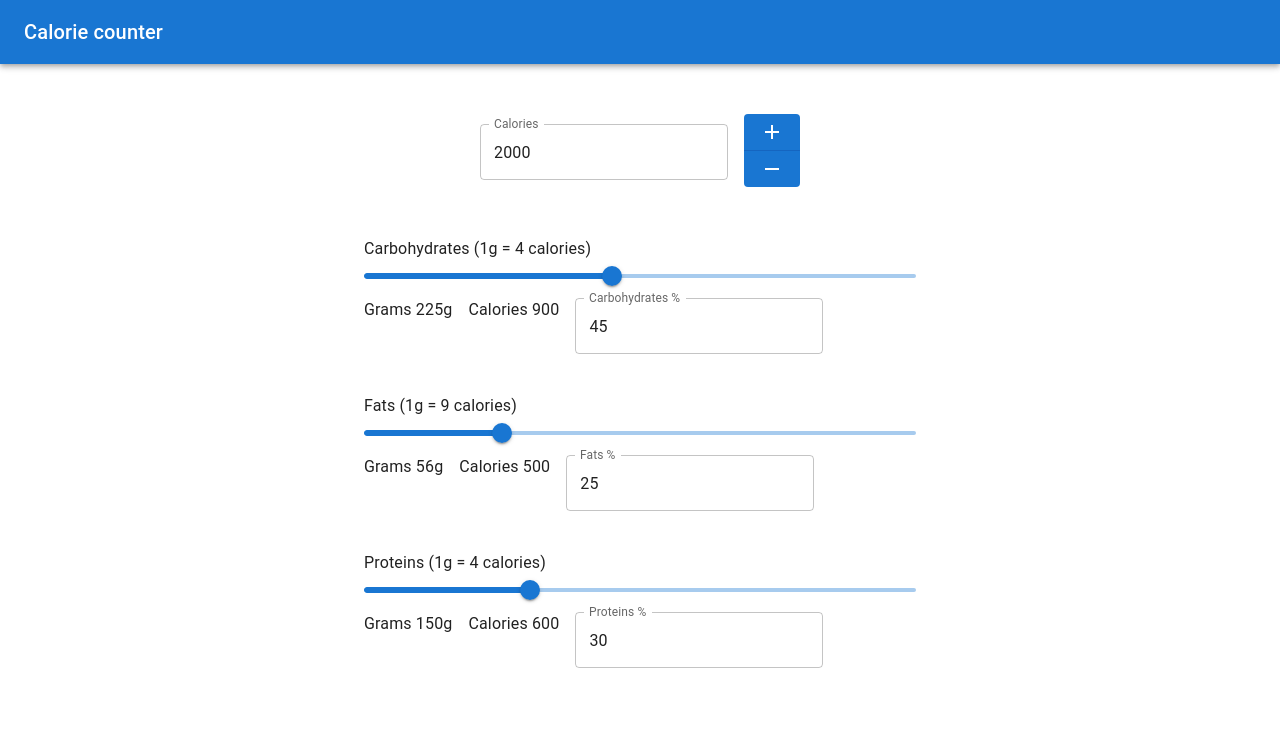
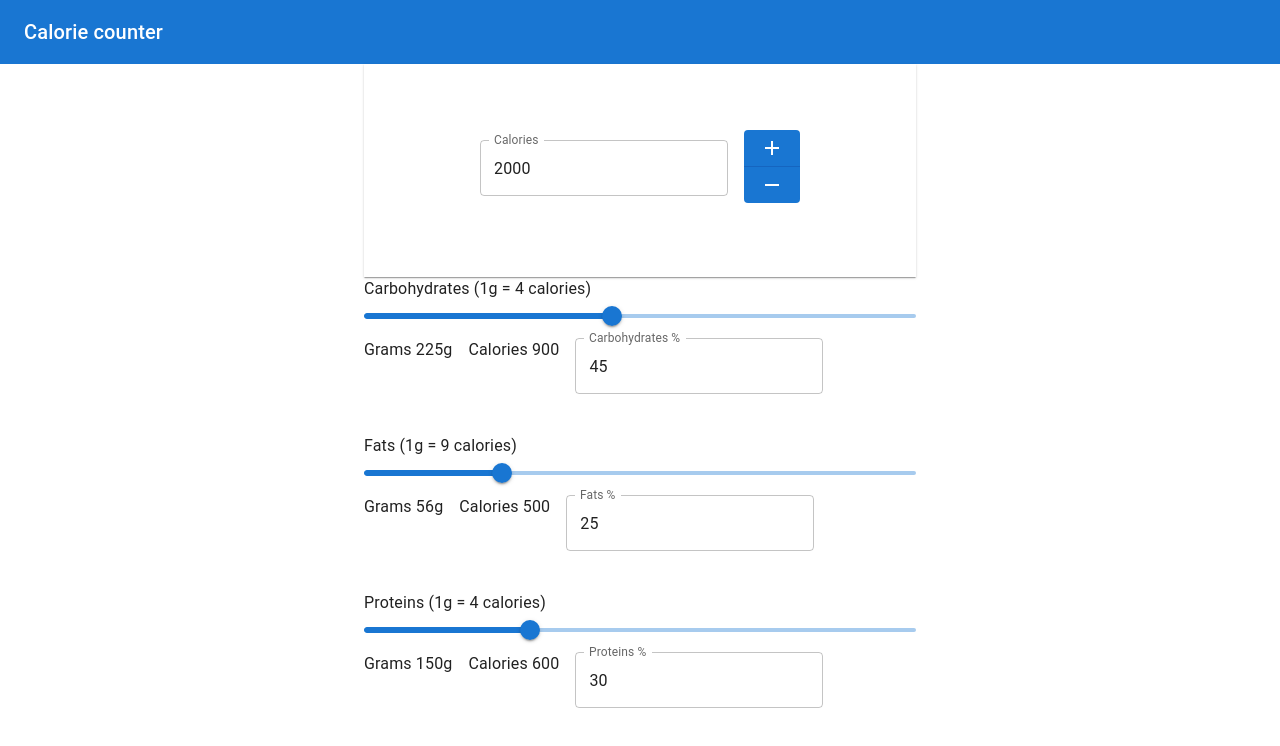
Before and after one commit to Aminomata/calorie-counter, a React (Create React App) app: page / in a window 1280 px wide. Shown: the top 746 px of the page. Built offline with nearby package versions, Linux system fonts and the light colour scheme.

Commit message:
wip: change styles & fixes

```diff
--- a/src/components/CaloriesSlider/CaloriesSlider.jsx
+++ b/src/components/CaloriesSlider/CaloriesSlider.jsx
@@ -8,11 +8,13 @@ const CaloriesSlider = () => {
   const calories = useSelector((state) => state.macro.calories)
   const dispatch = useDispatch()
 
+  console.log(calories)
+
   const handleSetCalories = (value) => dispatch(setCalories(value))
 
   return <div className="calories-container">
     <Stack direction="row" spacing={2}>
-      <TextField className="calories-textfield" label="Calories" variant="outlined" value={calories} onChange={(event) => handleSetCalories(event.target.value)} inputProps={{ inputMode: 'numeric', pattern: '[0-9]*' }} />
+      <TextField type='number' className="calories-textfield" label="Calories" variant="outlined" value={calories} onChange={(event) => handleSetCalories(Number(event.target.value))} inputProps={{ inputMode: 'numeric', pattern: '[0-9]*' }} />
       <ButtonGroup disableElevation orientation="vertical" variant="contained">
         <Button onClick={() => handleSetCalories(calories + 5)}><Add /></Button>
         <Button onClick={() => handleSetCalories(calories - 5)}><Remove /></Button>
--- a/src/components/HeaderComponent/HeaderComponent.jsx
+++ b/src/components/HeaderComponent/HeaderComponent.jsx
@@ -1,7 +1,8 @@
 import { AppBar, Toolbar, Typography } from "@mui/material"
+import './headerComponentStyles.scss'
 
 const HeaderComponent = () => {
-  return <AppBar position="static">
+  return <AppBar className='header' position="static">
     <Toolbar >
       <Typography variant="h6" component="div" sx={{ flexGrow: 1 }}>
         Calorie counter
--- /dev/null
+++ b/src/components/HeaderComponent/headerComponentStyles.scss
@@ -0,0 +1,3 @@
+.header.MuiAppBar-root {
+  box-shadow: none;
+}
--- a/src/components/MacroSlider/MacroSlider.jsx
+++ b/src/components/MacroSlider/MacroSlider.jsx
@@ -8,11 +8,12 @@ import { macrosMap } from "./constants"
 const MacroSlider = ({ macroType }) => {
   const macroPercentage = useSelector((state) => state.macro.macroPercentage[macroType.toLowerCase()])
   const calories = useSelector((state) => state.macro.calories)
+
   const dispatch = useDispatch()
 
   const [localMacroPercentage, setLocalMacroPercentage] = useState(macroPercentage)
 
-  const handleSetLocalMacro = (event) => setLocalMacroPercentage(event.target.value)
+  const handleSetLocalMacro = (event) => setLocalMacroPercentage(Number(event.target.value))
 
   const handleSetMacro = (_, value) => dispatch(macroTypeToAction[macroType](value))
 
@@ -30,8 +31,7 @@ const MacroSlider = ({ macroType }) => {
     <Stack direction="row" spacing={2}>
       <span>{`Grams ${calculatedGrams}g`}</span>
       <span>{`Calories ${calculatedCalories}`}</span>
-      {/* <TextField className="macroPercentage-textfield" label={`${macroType} calories`} variant="outlined" value={localMacroPercentage} onChange={handleSetLocalMacro} inputProps={{ inputMode: 'numeric', pattern: '[0-9]*' }} /> */}
-      <TextField className="macroPercentage-textfield" label={`${macroType} %`} variant="outlined" value={localMacroPercentage} onChange={handleSetLocalMacro} inputProps={{ inputMode: 'numeric', pattern: '[0-9]*' }} />
+      <TextField type='number' className="macroPercentage-textfield" label={`${macroType} %`} variant="outlined" value={localMacroPercentage} onChange={handleSetLocalMacro} inputProps={{ inputMode: 'numeric', pattern: '[0-9]*' }} />
     </Stack>
   </div>
 }
--- /dev/null
+++ b/src/customComponents/CustomCard.jsx
@@ -0,0 +1,12 @@
+import { Card, CardContent } from "@mui/material"
+import './customCardStyles.scss'
+
+const CustomCard = ({children}) => {
+  return <Card className='card'>
+    <CardContent>
+      {children}
+    </CardContent>
+  </Card>
+}
+
+export default CustomCard
--- /dev/null
+++ b/src/customComponents/customCardStyles.scss
@@ -0,0 +1,3 @@
+.card.MuiCard-root {
+  border-radius: 0;
+}
--- a/src/pages/MainPage/MainPage.jsx
+++ b/src/pages/MainPage/MainPage.jsx
@@ -3,15 +3,19 @@ import CaloriesSlider from "../../components/CaloriesSlider/CaloriesSlider"
 import HeaderComponent from "../../components/HeaderComponent/HeaderComponent"
 import { macrosEnum } from "../../components/MacroSlider/constants"
 import MacroSlider from "../../components/MacroSlider/MacroSlider"
+import CustomCard from "../../customComponents/CustomCard"
+import './mainPageStyles.scss'
 
 const MainPage = () => {
   return <>
     <HeaderComponent />
     <Container maxWidth="sm">
-      <CaloriesSlider />
-      <Stack spacing={5}>
-        {Object.values(macrosEnum).map(v => <MacroSlider key={v} macroType={v} />)}
-      </Stack>
+        <CustomCard>
+          <CaloriesSlider />
+        </CustomCard>
+          <Stack spacing={5}>
+            {Object.values(macrosEnum).map(v => <MacroSlider key={v} macroType={v} />)}
+          </Stack>
     </Container>
   </>
 }
```
Also changed, not shown: src/pages/MainPage/mainPageStyles.scss (added).
